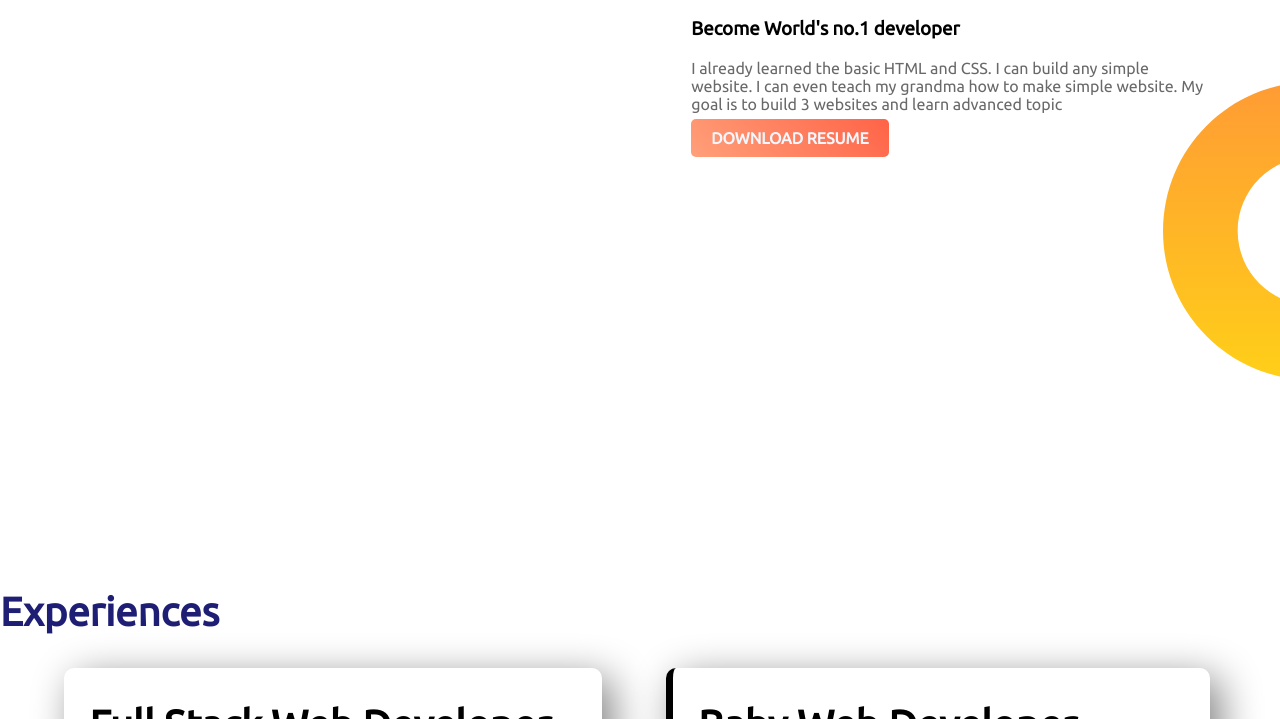
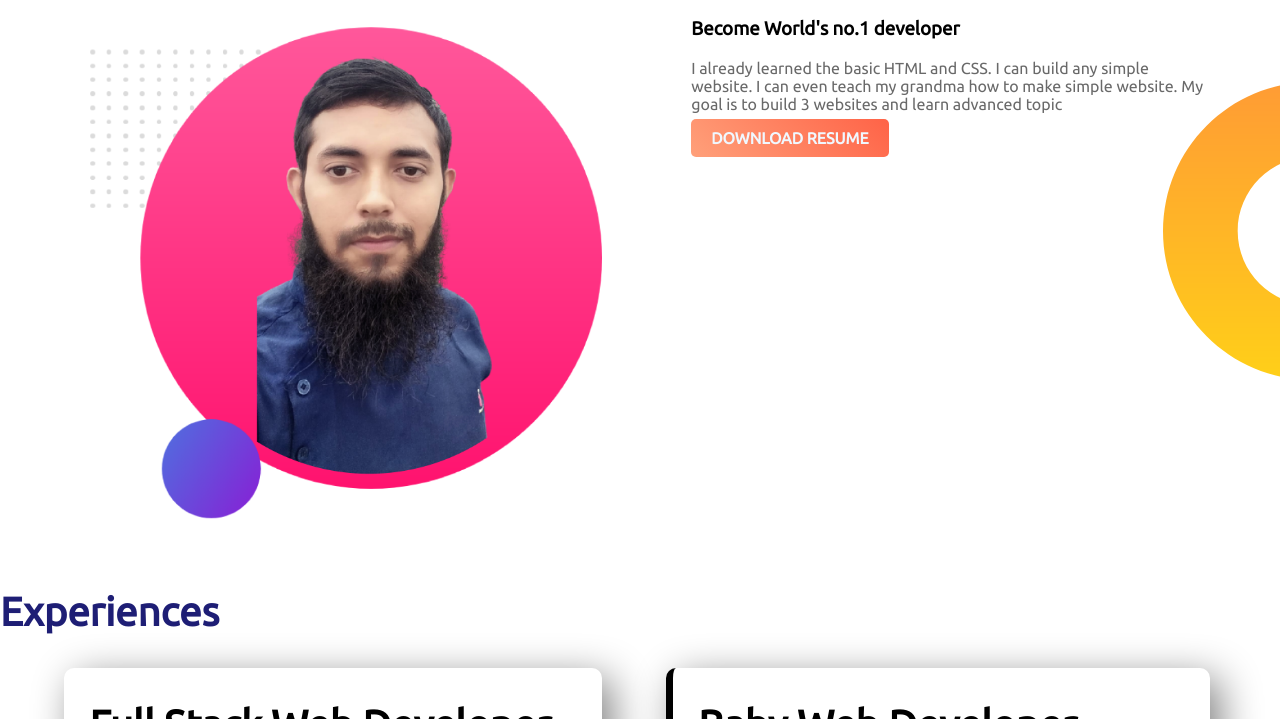
Before and after one commit to Masum-Arifin/masum-arifin-portfolio, a plain HTML site: page index.html in a window 1280 px wide. Shown: the part 744-1463 px from the top of the page. Drawn offline with Linux system fonts and the light colour scheme; the site is published under a folder, as on GitHub Pages, so addresses that start at the root find nothing.

Commit message:
new code

```diff
--- a/index.html
+++ b/index.html
@@ -34,7 +34,7 @@
     </section>
     <section class="dream-area">
         <div class="half-width">
-            <img src="/images/my-new-bg2.png" alt="">
+            <img src="images/my-new-bg2.png" alt="">
         </div>
         <div class="half-width">
             <h2>Big Dream</h2>
```
